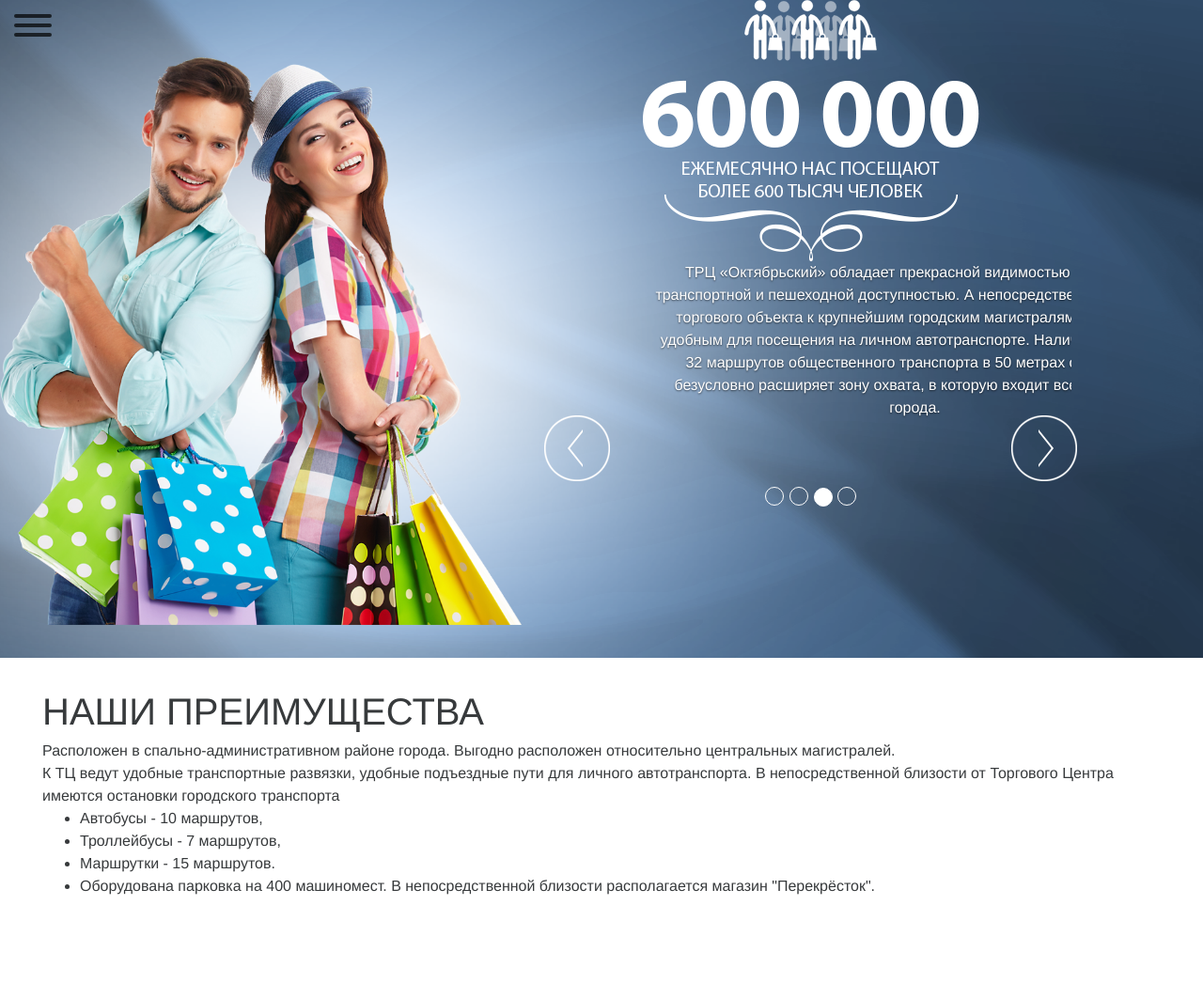
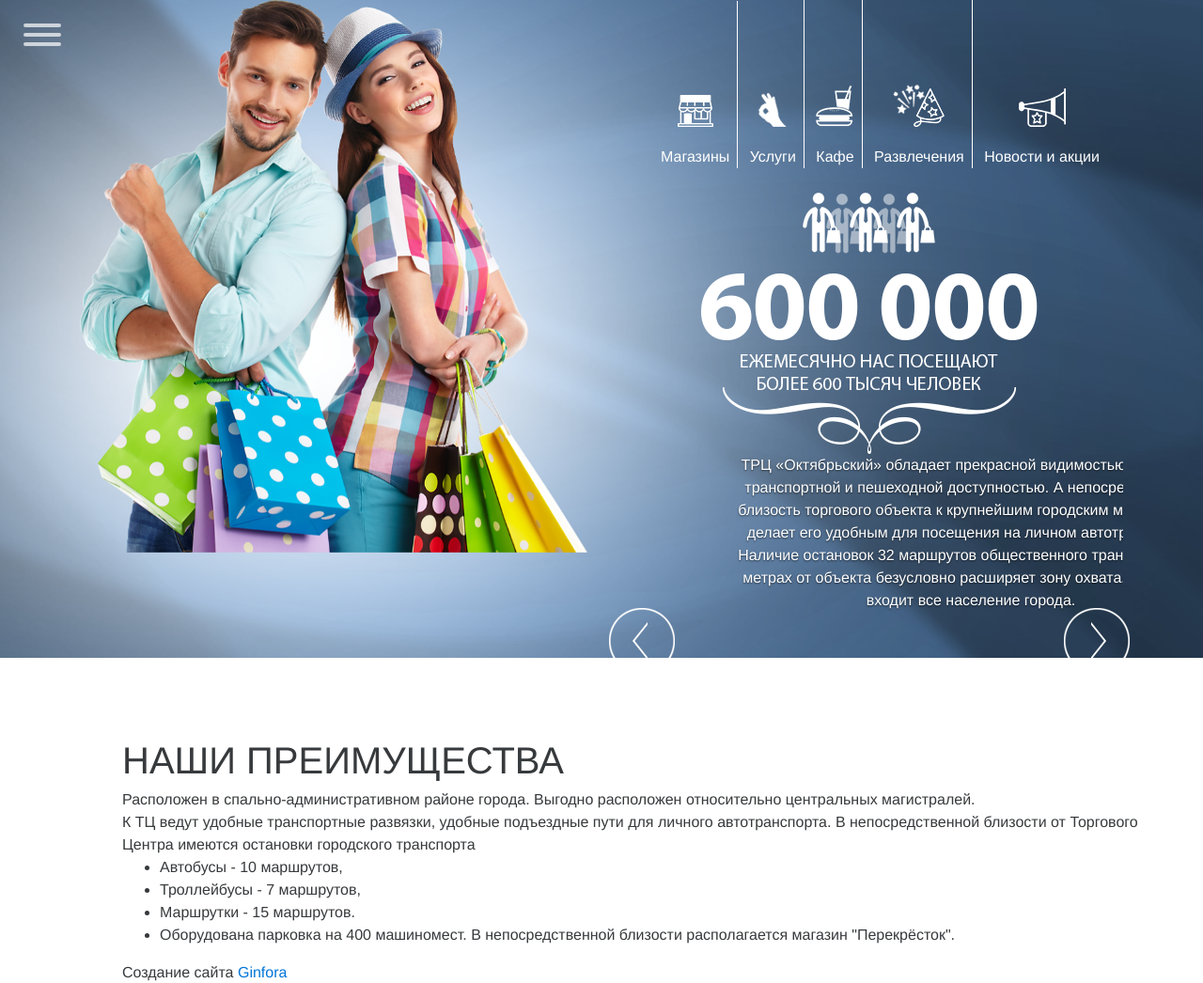
Before and after one commit to missi2402/G_TestCase, a plain HTML site: page index.html in a window 1280 px wide. Shown: the whole page at 94% size. Before the commit the page ends 971 px from the top, so only its background shows below. Drawn offline with nearby package versions, Linux system fonts and the light colour scheme.

Commit message:
Created navigation top menu. Added image for items menu and styles.

```diff
--- a/css/style.css
+++ b/css/style.css
@@ -9,9 +9,6 @@ body, html { font-size: 100%; padding: 0; margin: 0;}
 	-webkit-box-sizing: border-box;
 	-moz-box-sizing: border-box;
 	box-sizing: border-box;
-}
-/* Media for Welcome page */
-@media (max-width: 560px){
 }
 /* General styles for all menus */
 .cbp-spmenu {
@@ -84,6 +81,20 @@ body, html { font-size: 100%; padding: 0; margin: 0;}
 	-moz-transition: all 0.3s ease;
 	transition: all 0.3s ease;
 }
+.hamburger-inner, .hamburger-inner:after, .hamburger-inner:before {
+	background-color: #fff !important;
+}
+.hamburger {
+	position: fixed;
+    padding: 25px !important;
+}
+.cbp-spmenu {
+    position: absolute !important;
+}
+.cbp-spmenu-left.cbp-spmenu-open {
+    left: -270px !important;
+    height: 150% !important;
+}
 main{
 	height: 700px;
 	background-image: url('../img/background.png');
@@ -97,6 +108,24 @@ main{
 #peopleImg{
 	max-width: 100%;
 	vertical-align: bottom;
+}
+ul.menuItem li{
+	display: inline-block;
+    position: relative;
+    top: -10px;
+    padding-top: 50px;
+	text-align: center;
+	padding: 0 0.5em;
+}
+ul.menuItem li:not(:last-of-type){
+    border-right: 1px white solid;
+}
+ul.menuItem li > a, ul.menuItem li > a:hover{
+	color: white;
+}
+ul.menuItem li a > img {
+	padding-top: 100px;
+	padding-bottom: 20px;
 }
 .carousel-inner div > img{
 	margin: 0 auto;
--- a/index.html
+++ b/index.html
@@ -51,17 +51,39 @@
 			</div>
 		</nav>
 		<main>
-			<div class="container nopadding">
+			<div id="showLeftPush" class="hamburger hamburger--arrowalt" >
+			    <div class="hamburger-box">
+			    	<div class="hamburger-inner"></div>
+			    </div>
+			</div>
+			<div class="container">
 				<div class="row">
 					<div class="col-lg-6 col-md-6">
-						<div id="showLeftPush" class="hamburger hamburger--arrowalt" >
-						    <div class="hamburger-box">
-						    	<div class="hamburger-inner"></div>
-						    </div>
-						</div>
 						<img src="img/people.png" id="peopleImg" alt="Октябрский Торгово-развлекательный центр">
 					</div>
 					<div id="carousel-example-generic" class="carousel slide col-lg-6 col-md-6" data-ride="carousel">
+						<ul class="menuItem">
+							<li>
+								<a href="#"><img src="img/menuItem1.png" alt="Магазины"><br />
+								Магазины</a>
+							</li>
+							<li>
+								<a href="#"><img src="img/menuItem2.png" alt="Услуги"><br />
+								Услуги</a>
+							</li>
+							<li>
+								<a href="#"><img src="img/menuItem3.png" alt="Кафе"><br />
+								Кафе</a>
+							</li>
+							<li>
+								<a href="#"><img src="img/menuItem4.png" alt="Развлечения"><br />
+								Развлечения</a>
+							</li>
+							<li>
+								<a href="#"><img src="img/menuItem5.png" alt="Новости и акции"><br />
+								Новости и акции</a>
+							</li>
+						</ul>
 						<ol class="carousel-indicators">
 						    <li data-target="#carousel-example-generic" data-slide-to="0" class=""></li>
 						    <li data-target="#carousel-example-generic" data-slide-to="1" class="active"></li>
@@ -101,8 +123,6 @@
 						    <img src="img/rightControl.png" alt="Next">
 						</a>
 					</div>
-				</div>
-				<div class="row">
 					<div class="col-lg-12 col-md-12 col-sm-12 advantages">
 						<h1>НАШИ ПРЕИМУЩЕСТВА</h1>
 						<p>Расположен в спально-административном районе города. Выгодно расположен относительно центральных магистралей.<br />
@@ -114,6 +134,7 @@
 							<li>Оборудована парковка на 400 машиномест. В непосредственной близости располагается магазин "Перекрёсток".</li>
 						</ul>
 						</p>
+						<span class="ginfora">Создание сайта <a href="#">Ginfora</a></span>
 					</div>
 				</div>
 			</div>
```
Also changed, not shown: img/menuItem1.png (added), img/menuItem2.png (added), img/menuItem3.png (added), img/menuItem4.png (added), img/menuItem5.png (added).
